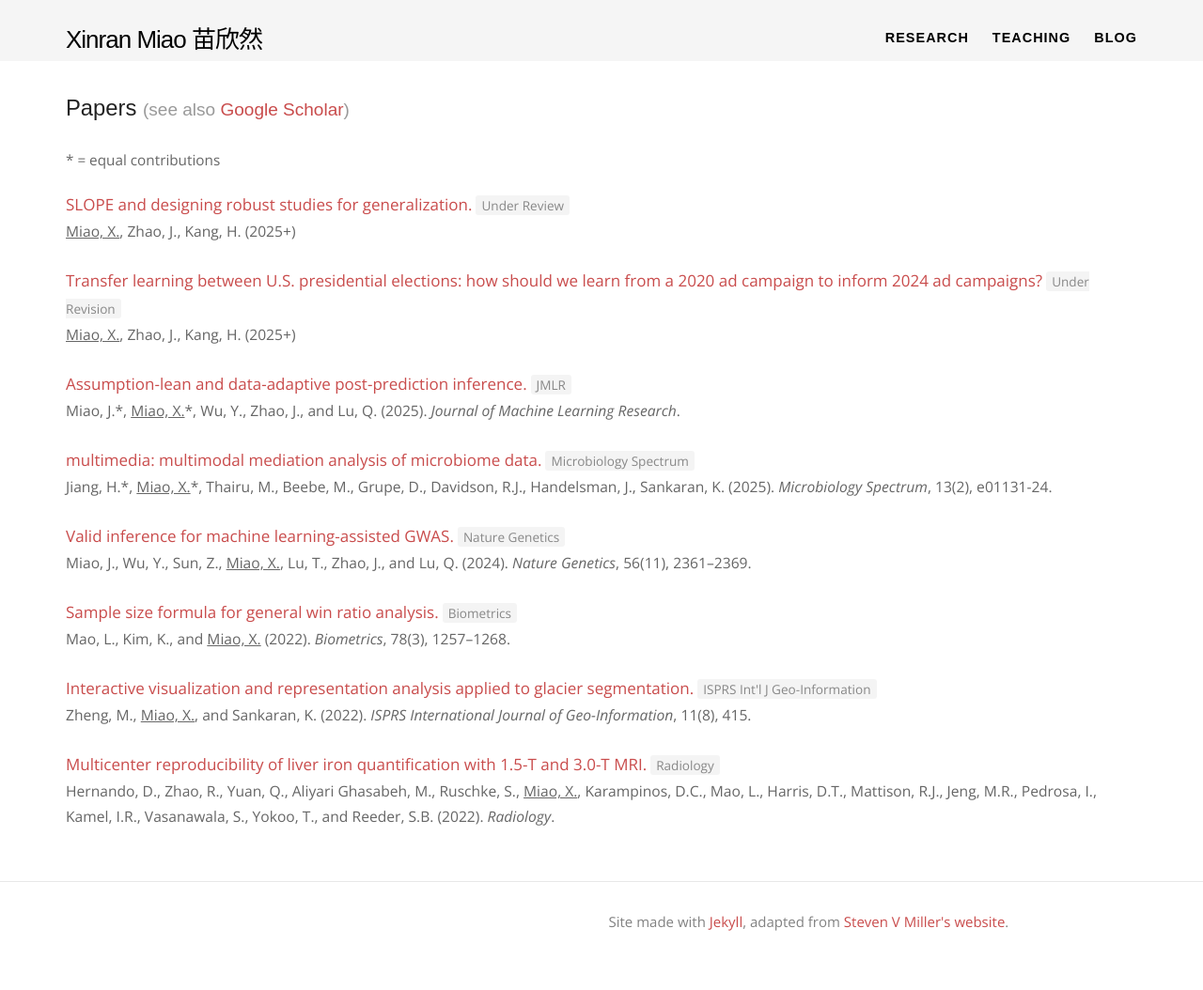
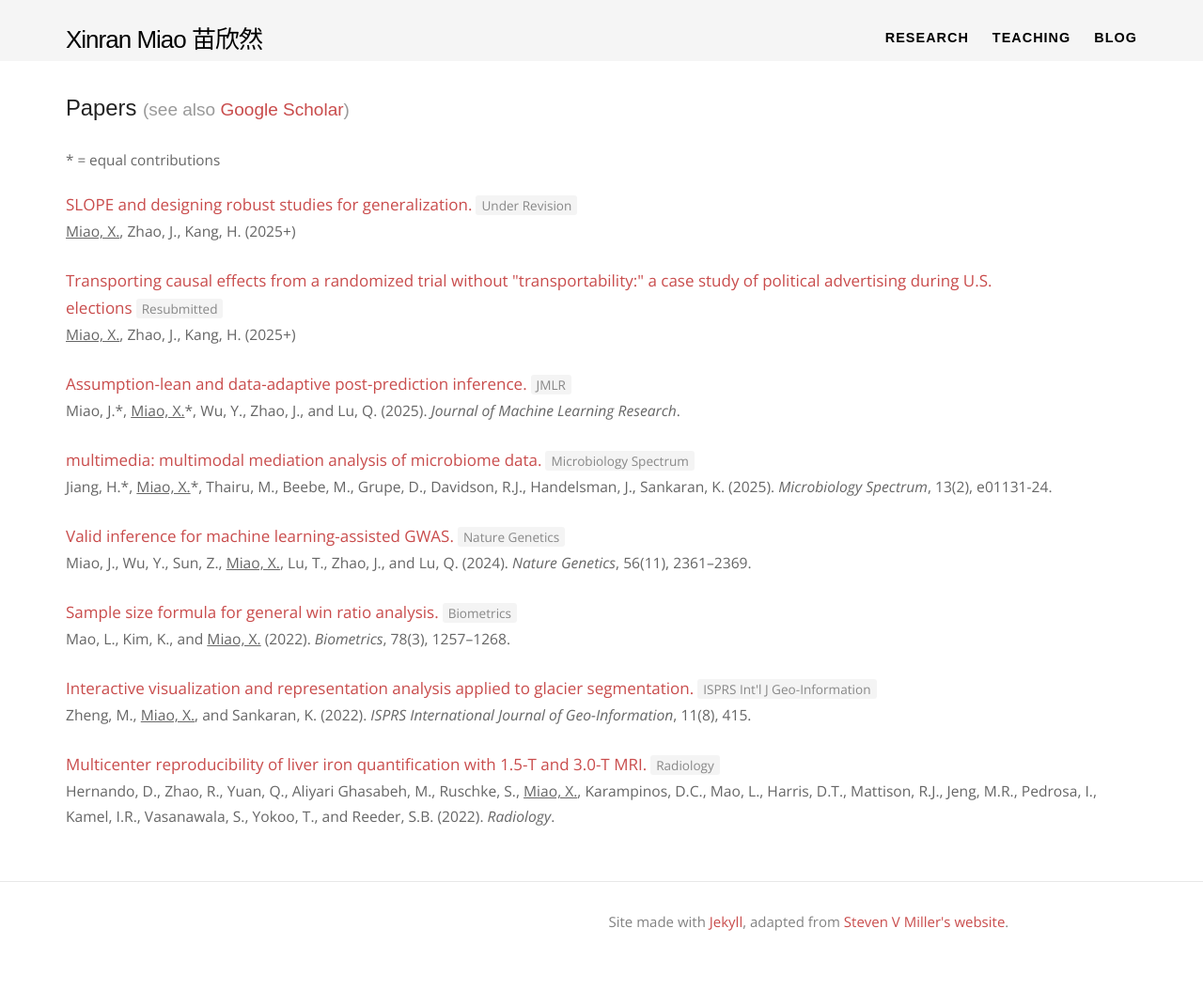
Before and after one commit to XinranMiao/XinranMiao.github.io, a Jekyll site: the page built from research.html, in a window 1280 px wide. Shown: the whole page at 94% size. Built offline with Jekyll 4.4.1, drawn with Linux system fonts in a browser that asks for light colours; nearby versions of some CDN libraries; some web fonts are replaced; comment, search, counter and statistics services are not loaded.

Commit message:
minor updates

```diff
--- a/news.html
+++ b/news.html
@@ -48,7 +48,7 @@ title: News
 <h2>News</h2>
 
 <ul class="news-list">
-  <li><span class="news-date">2026-05</span><span>I am presenting our <a href="https://www.arxiv.org/abs/2510.01577">SLOPE</a> paper at the workshop ``Perspectives on External Validity in the Social Sciences'' hosted by ISPS at Yale University.</span></li>
+  <li><span class="news-date">2026-05</span><span>I am presenting our <a href="https://www.arxiv.org/abs/2510.01577">SLOPE</a> paper at the workshop "Perspectives on External Validity in the Social Sciences" hosted by ISPS at Yale University.</span></li>
   <li><span class="news-date">2026-04</span><span>I am presenting our paper on <a href="https://www.arxiv.org/abs/2510.01577">SLOPE and designing robust studies for generalization</a> as a poster at EuroCIM.</span></li>
   <li><span class="news-date">2026-04</span><span>I am presenting at the Isaac Newton Institute for Mathematical Sciences at the University of Cambridge.</span></li>
   <li><span class="news-date">2025-10</span><span>Our paper on <a href="https://www.arxiv.org/abs/2510.01577">SLOPE and designing robust studies for generalization</a> is available on arXiv.</span></li>
--- a/research.html
+++ b/research.html
@@ -72,14 +72,13 @@ layout: default
 <p style="font-size:0.9em; color:#666;">* = equal contributions</p>
 
 <div class="paper-entry">
-  <div><a class="paper-title" href="https://www.arxiv.org/abs/2510.01577">SLOPE and designing robust studies for generalization.</a><span class="paper-status">Under Review</span></div>
-  <div class="paper-authors"><u>Miao, X.</u>, Zhao, J., Kang, H. (2025+)</div>
-</div>
-
-<div class="paper-entry">
-  <div><a class="paper-title" href="https://www.arxiv.org/abs/2411.01100">Transfer learning between U.S. presidential elections: how should we learn from a 2020 ad campaign to inform 2024 ad campaigns?</a><span class="paper-status">Under Revision</span></div>
-  <div class="paper-authors"><u>Miao, X.</u>, Zhao, J., Kang, H. (2025+)</div>
-</div>
+    <div><a class="paper-title" href="https://www.arxiv.org/abs/2510.01577">SLOPE and designing robust studies for generalization.</a><span class="paper-status">Under Revision</span></div>
+    <div class="paper-authors"><u>Miao, X.</u>, Zhao, J., Kang, H. (2025+)</div>
+  </div>
+  <div class="paper-entry">
+    <div><a class="paper-title" href="https://www.arxiv.org/abs/2411.01100">Transporting causal effects from a randomized trial without "transportability:" a case study of political advertising during U.S. elections</a><span class="paper-status">Resubmitted</span></div>
+    <div class="paper-authors"><u>Miao, X.</u>, Zhao, J., Kang, H. (2025+)</div>
+  </div>
 
 <div class="paper-entry">
   <div><a class="paper-title" href="http://www.jmlr.org/papers/volume26/24-0056/24-0056.pdf">Assumption-lean and data-adaptive post-prediction inference.</a><span class="paper-status">JMLR</span></div>
```
